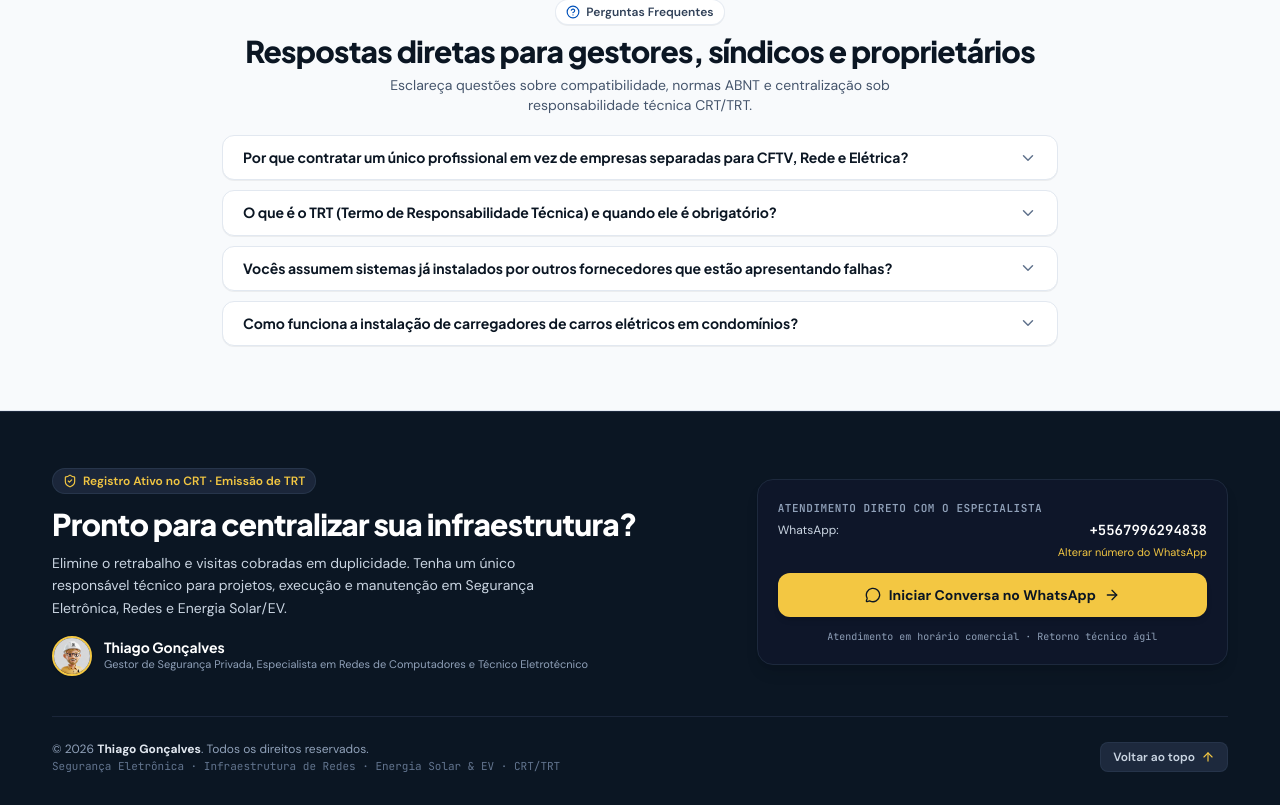
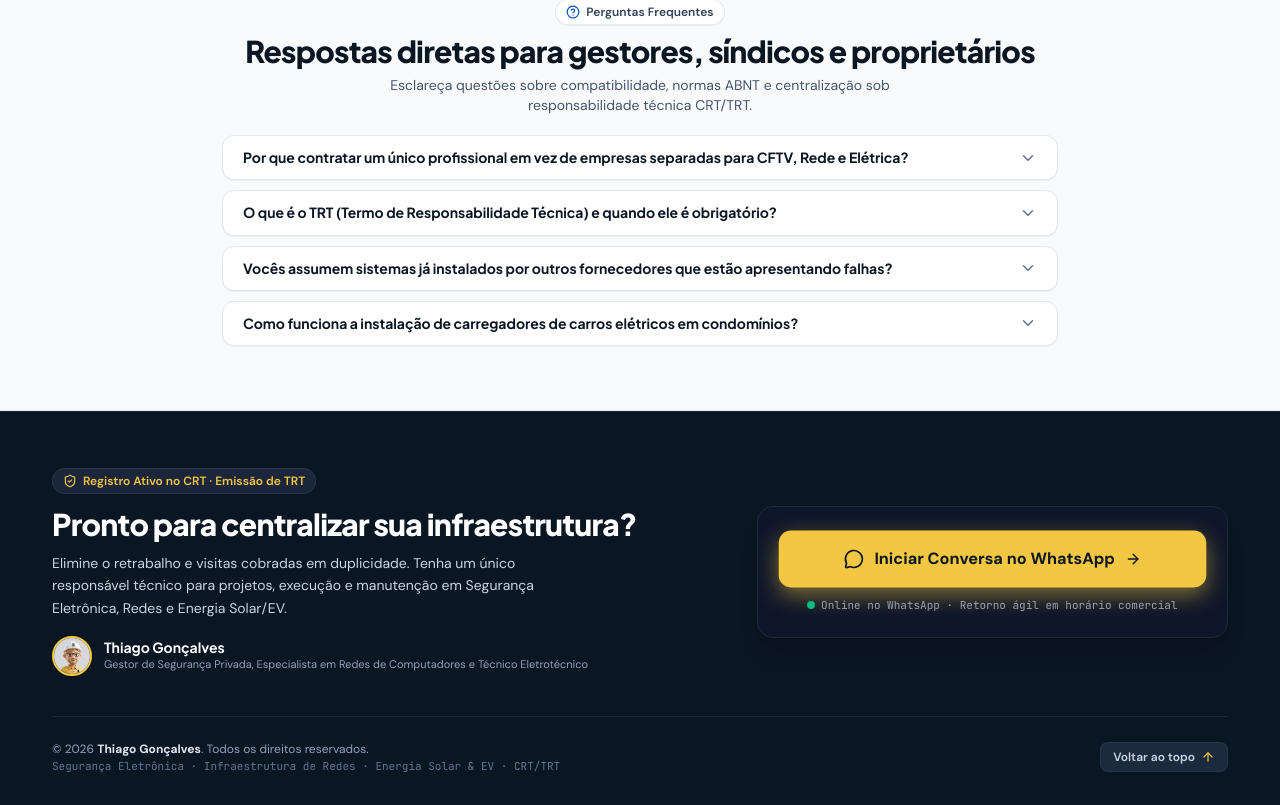
Before and after one commit to thiagotecgoncalves/bio-thiago, a React (Vite) app: page / in a window 1280 px wide. Shown: the part 1601-2406 px from the top of the page. Built offline with nearby package versions, Linux system fonts and the light colour scheme.

Commit message:
feat: simplificar rodape com botao animado do whatsapp

```diff
--- a/src/App.tsx
+++ b/src/App.tsx
@@ -77,13 +77,7 @@ export default function App() {
       </main>
 
       {/* Seção 4: Rodapé (Footer) Abaixo das Dúvidas Frequentes */}
-      <Footer
-        whatsappNumber={whatsappNumber}
-        isEditingPhone={isEditingPhone}
-        onSetWhatsappNumber={setWhatsappNumber}
-        onToggleEditPhone={setIsEditingPhone}
-        onWhatsAppClick={buildWhatsAppUrl}
-      />
+      <Footer onWhatsAppClick={buildWhatsAppUrl} />
     </div>
   );
 }
--- a/src/components/layout/Footer.tsx
+++ b/src/components/layout/Footer.tsx
@@ -4,20 +4,14 @@ import { motion } from 'motion/react';
 import { SITE_METADATA } from '../../data/landingData';
 
 interface FooterProps {
-  whatsappNumber: string;
-  isEditingPhone: boolean;
-  onSetWhatsappNumber: (val: string) => void;
-  onToggleEditPhone: (val: boolean) => void;
   onWhatsAppClick: (context?: string) => string;
+  whatsappNumber?: string;
+  isEditingPhone?: boolean;
+  onSetWhatsappNumber?: (val: string) => void;
+  onToggleEditPhone?: (val: boolean) => void;
 }
 
-export const Footer: React.FC<FooterProps> = ({
-  whatsappNumber,
-  isEditingPhone,
-  onSetWhatsappNumber,
-  onToggleEditPhone,
-  onWhatsAppClick,
-}) => {
+export const Footer: React.FC<FooterProps> = ({ onWhatsAppClick }) => {
   const handleScrollToTop = (e: React.MouseEvent) => {
     e.preventDefault();
     window.scrollTo({ top: 0, behavior: 'smooth' });
@@ -63,60 +57,50 @@ export const Footer: React.FC<FooterProps> = ({
             </div>
           </div>
 
-          {/* Lado Direito: Ação Rápida WhatsApp + Configuração de Telefone */}
-          <div className="lg:col-span-5 flex flex-col gap-3 bg-slate-900/80 border border-slate-800 rounded-2xl p-4 sm:p-5 shadow-lg">
-            <div>
-              <p className="text-[11px] font-mono font-semibold text-slate-400 uppercase tracking-wider">
-                Atendimento Direto com o Especialista
-              </p>
-              <div className="flex items-center justify-between gap-2 mt-1">
-                <span className="text-xs text-slate-300">WhatsApp:</span>
-                <span className="font-mono text-sm font-bold text-white">+{whatsappNumber}</span>
-              </div>
-
-              {!isEditingPhone ? (
-                <button
-                  type="button"
-                  onClick={() => onToggleEditPhone(true)}
-                  className="text-[11px] text-[#f3c742] hover:underline cursor-pointer block text-right w-full mt-1"
-                >
-                  Alterar número do WhatsApp
-                </button>
-              ) : (
-                <div className="flex items-center gap-2 pt-2 justify-end">
-                  <input
-                    type="text"
-                    value={whatsappNumber}
-                    onChange={(e) => onSetWhatsappNumber(e.target.value)}
-                    placeholder="5567996294838"
-                    className="bg-slate-950 border border-slate-700 rounded px-2.5 py-1 text-xs font-mono text-white w-36 focus:outline-none focus:border-[#f3c742]"
-                  />
-                  <button
-                    type="button"
-                    onClick={() => onToggleEditPhone(false)}
-                    className="px-2.5 py-1 bg-[#f3c742] text-[#0B1623] rounded text-xs font-bold cursor-pointer hover:bg-[#eab825] transition-colors"
-                  >
-                    Salvar
-                  </button>
-                </div>
-              )}
-            </div>
-
+          {/* Lado Direito: Ação Rápida WhatsApp Animada */}
+          <div className="lg:col-span-5 flex flex-col justify-center bg-slate-900/80 border border-slate-800 rounded-2xl p-5 sm:p-6 shadow-xl">
             <motion.a
-              whileHover={{ scale: 1.02 }}
+              animate={{
+                scale: [1, 1.02, 1],
+                boxShadow: [
+                  '0 4px 14px 0 rgba(243,199,66,0.35)',
+                  '0 8px 24px 0 rgba(243,199,66,0.55)',
+                  '0 4px 14px 0 rgba(243,199,66,0.35)',
+                ],
+              }}
+              transition={{
+                duration: 2.2,
+                repeat: Infinity,
+                ease: 'easeInOut',
+              }}
+              whileHover={{ scale: 1.03 }}
               whileTap={{ scale: 0.98 }}
               href={onWhatsAppClick('Solicitação de Orçamento / Visita Técnica pelo Rodapé')}
               target="_blank"
               rel="noopener noreferrer"
-              className="w-full inline-flex items-center justify-center gap-2 px-5 py-3 rounded-xl bg-[#f3c742] hover:bg-[#eab825] text-[#0B1623] text-sm font-bold shadow-md hover:shadow-lg transition-all cursor-pointer"
+              className="w-full inline-flex items-center justify-center gap-2.5 px-6 py-4 rounded-xl bg-[#f3c742] hover:bg-[#eab825] text-[#0B1623] text-sm sm:text-base font-extrabold shadow-lg transition-all cursor-pointer select-none group"
             >
-              <MessageCircle className="w-4 h-4 shrink-0" />
+              <motion.div
+                animate={{ rotate: [0, -12, 12, -8, 0] }}
+                transition={{
+                  duration: 1.8,
+                  repeat: Infinity,
+                  repeatDelay: 2.5,
+                  ease: 'easeInOut',
+                }}
+              >
+                <MessageCircle className="w-5 h-5 shrink-0" />
+              </motion.div>
               <span>Iniciar Conversa no WhatsApp</span>
-              <ArrowRight className="w-4 h-4 shrink-0" />
+              <ArrowRight className="w-4 h-4 shrink-0 group-hover:translate-x-1 transition-transform" />
             </motion.a>
 
-            <p className="text-[10px] text-center text-slate-400 font-mono">
-              Atendimento em horário comercial · Retorno técnico ágil
+            <p className="mt-2.5 text-[11px] text-center text-slate-400 font-mono flex items-center justify-center gap-1.5">
+              <span className="relative flex h-2 w-2">
+                <span className="animate-ping absolute inline-flex h-full w-full rounded-full bg-emerald-400 opacity-75"></span>
+                <span className="relative inline-flex rounded-full h-2 w-2 bg-emerald-500"></span>
+              </span>
+              <span>Online no WhatsApp · Retorno ágil em horário comercial</span>
             </p>
           </div>
         </div>
```
